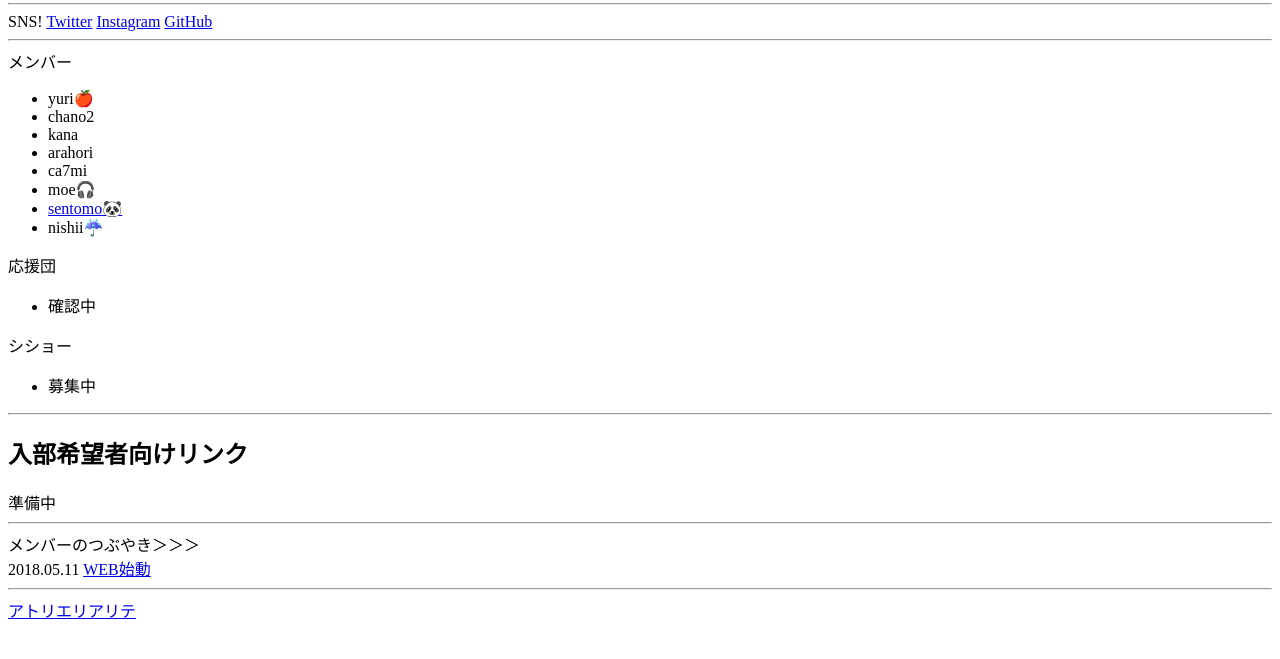
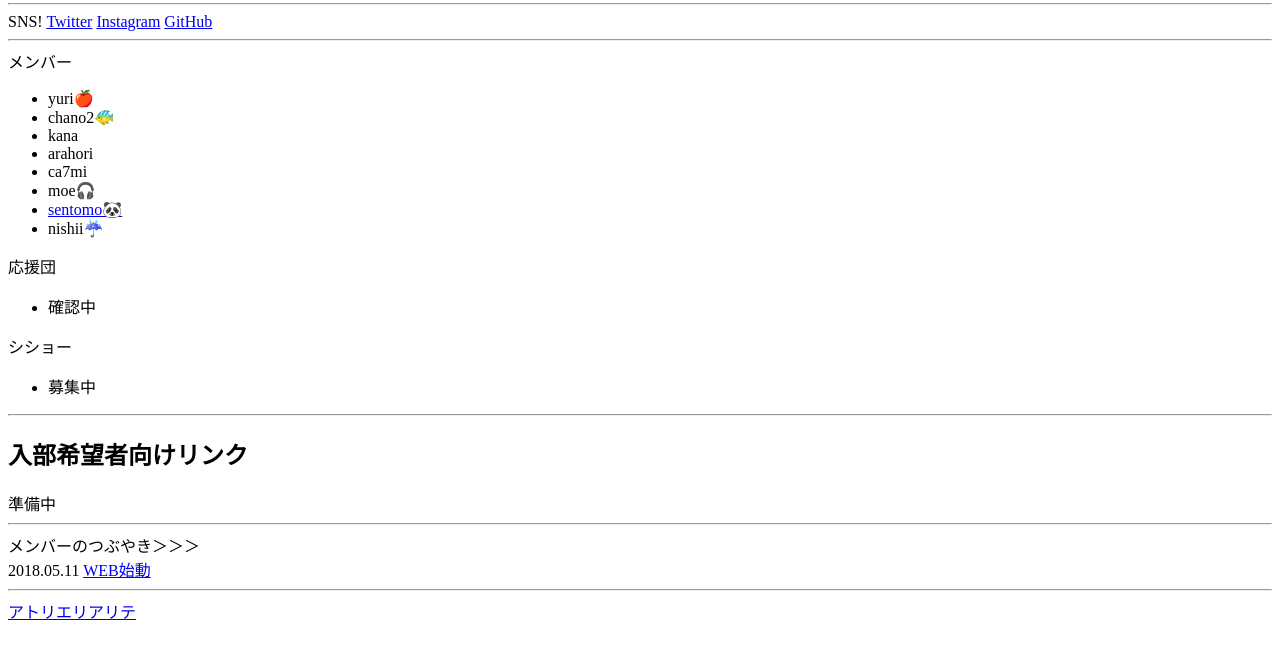
Before and after one commit to atelier-realite/atelier-realite.github.io, a Jekyll site: the page built from index.html, in a window 1280 px wide. Shown: the part 229-888 px from the top of the page. Built offline with Jekyll 4.4.1, drawn with Linux system fonts in a browser that asks for light colours; some web fonts are replaced.

```diff
--- a/index.html
+++ b/index.html
@@ -19,7 +19,7 @@ layout: default
       メンバー
       <ul>
         <li>yuri🍎</li>
-        <li>chano2</li>
+        <li>chano2🐠</li>
         <li>kana</li>
         <li>arahori</li>
         <li>ca7mi</li>
```
